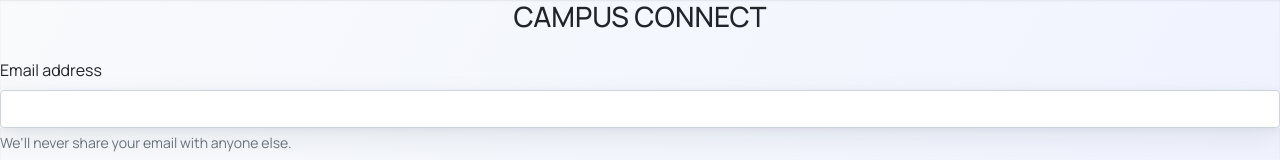
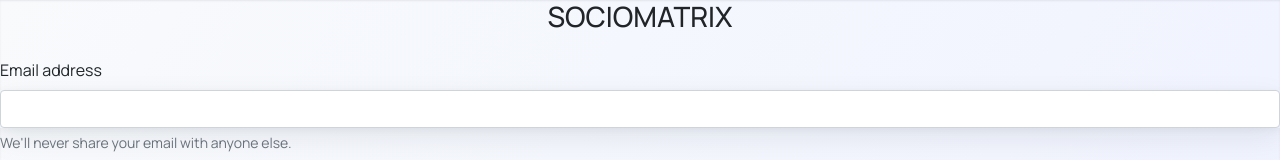
Before and after one commit to Amanlakhera16/Social-media, a React (Create React App) app in the folder client/: page / in a window 1280 px wide. Shown: the top 160 px of the page. Built offline with nearby package versions, Linux system fonts and the light colour scheme; no server answers.

Commit message:
Your current version of Antigravity is out of date. Please visit https://antigravity.google/download to download and install the latest version.

```diff
--- a/client/public/index.html
+++ b/client/public/index.html
@@ -22,7 +22,7 @@
       integrity="sha512-iBBXm8fW90+nuLcSKlbmrPcLa0OT92xO1BIsZ+ywDWZCvqsWgccV3gFoRBv0z+8dLJgyAHIhR35VZc2oM/gI1w=="
       crossorigin="anonymous" />
 
-    <title>Campus Connect</title>
+    <title>SocioMatrix</title>
   </head>
   <body>
     <noscript>You need to enable JavaScript to run this app.</noscript>
--- a/client/src/SocketClient.js
+++ b/client/src/SocketClient.js
@@ -105,7 +105,7 @@ const SocketClient = () => {
         msg.user.username + " " + msg.text,
         msg.user.avatar,
         msg.url,
-        "CAMPUS CONNECT"
+        "SocioMatrix"
       );
     });
     return () => socket.off("createNotifyToClient");
--- a/client/src/components/adminDashboard/adminManagement/RegisterAdmin.js
+++ b/client/src/components/adminDashboard/adminManagement/RegisterAdmin.js
@@ -42,7 +42,7 @@ const RegisterAdmin = () => {
     <div className="auth_page">
       <form onSubmit={handleSubmit} className="inner-shadow">
         <h3 className="text-uppercase text-center mb-4 auth-heading">
-          Campus Connect
+          SocioMatrix
         </h3>
         <div className="mb-3">
           <label htmlFor="fullname" className="form-label">
--- a/client/src/components/adminDashboard/sidebar/Sidebar.js
+++ b/client/src/components/adminDashboard/sidebar/Sidebar.js
@@ -24,7 +24,7 @@ const Sidebar = () => {
       <div className="sidebar_responsive" id="sidebar">
         <div className="sidebar__title">
           <div className="sidebar__img">
-            <h1>Campus Connect</h1>
+            <h1>SocioMatrix</h1>
           </div>
           <i className="fa fa-times" id="sidebarIcon" aria-hidden="true"></i>
         </div>
--- a/client/src/components/header/Header.js
+++ b/client/src/components/header/Header.js
@@ -22,7 +22,7 @@ const Header = () => {
       <nav className="navbar navbar-expand-lg navbar-light bg-light justify-content-between">
         <div className="container-fluid">
           <Link to="/" className="logo" onClick={handleRefreshHome}>
-            <h1 className="navbar-brand text-uppercase p-0 m-0">Campus Connect</h1>
+            <h1 className="navbar-brand text-uppercase p-0 m-0">SocioMatrix</h1>
           </Link>
 
           <Search />
--- a/client/src/pages/login.js
+++ b/client/src/pages/login.js
@@ -38,7 +38,7 @@ const Login = () => {
     <div className="auth_page">
       <form onSubmit={handleSubmit} className="inner-shadow">
         <h3 className="text-uppercase text-center mb-4 auth-heading ">
-          Campus Connect
+          SocioMatrix
         </h3>
         <div className="mb-3">
           <label htmlFor="exampleInputEmail1" className="form-label">
--- a/client/src/pages/register.js
+++ b/client/src/pages/register.js
@@ -37,7 +37,7 @@ const Register = () => {
       <div className="auth_page">
         <form onSubmit={handleSubmit} className="inner-shadow">
           <h3 className="text-uppercase text-center mb-4 auth-heading">
-            Campus Connect
+            SocioMatrix
           </h3>
           <div className="mb-3">
             <label htmlFor="fullname" className="form-label">
```
Also changed, not shown: 2 other files (tests, documents, lock files or other folders).
